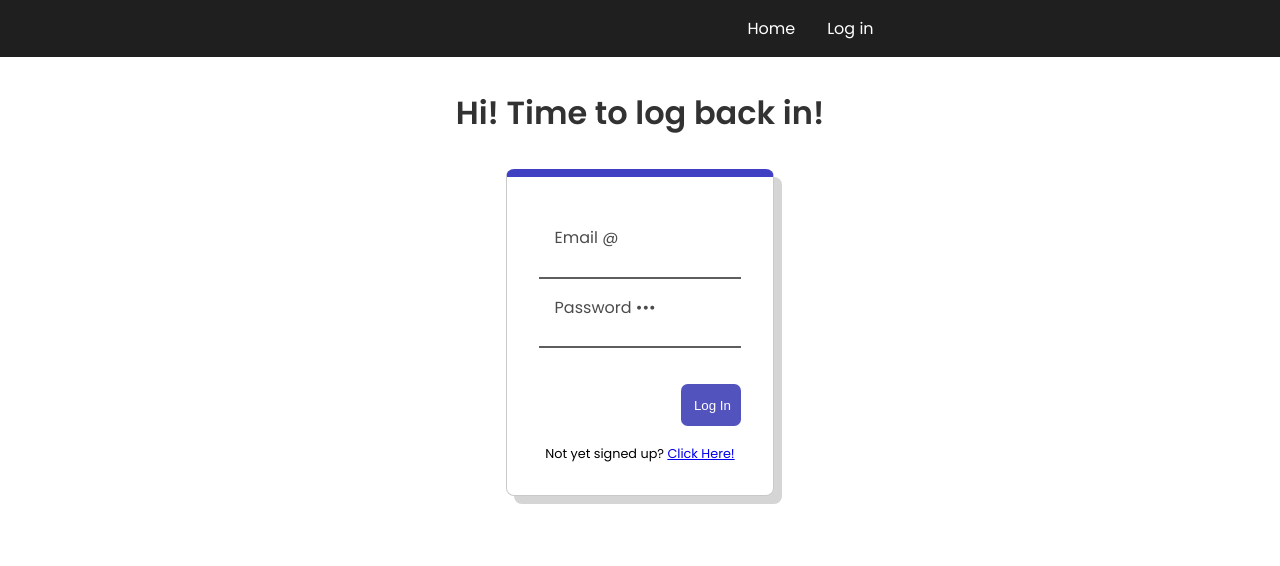
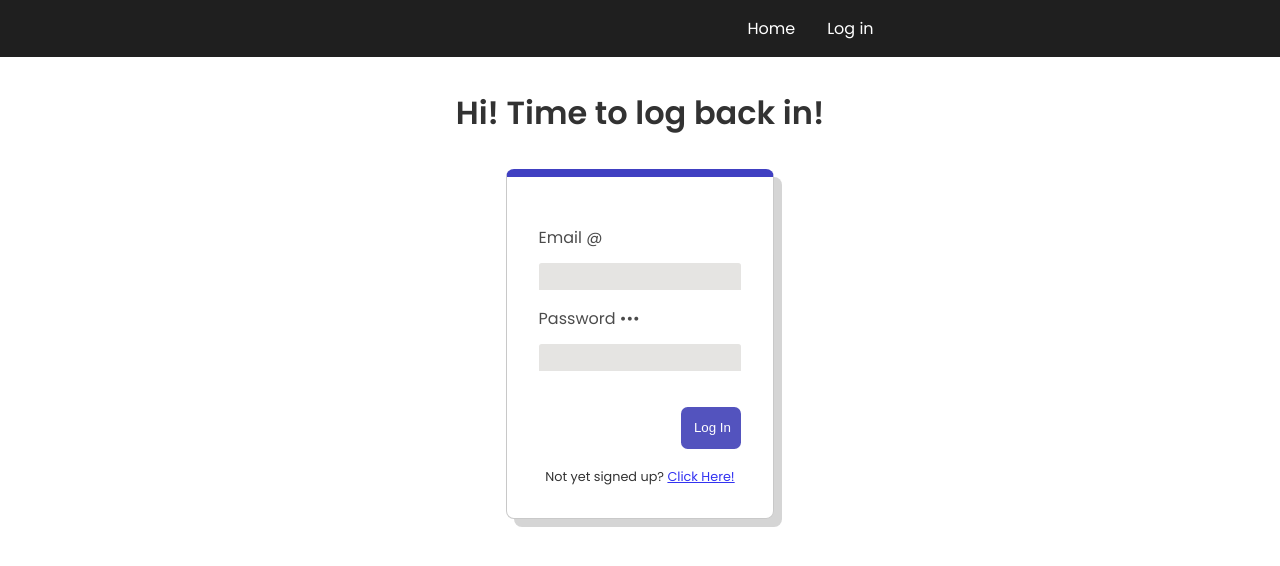
Before and after one commit to aguilanbon/react-firebase-blog, a React (Create React App) app: page /user/login in a window 1280 px wide. Shown: the top 566 px of the page. Built offline with nearby package versions, Linux system fonts and the light colour scheme.

Commit message:
styling fixes login form

```diff
--- a/src/App.css
+++ b/src/App.css
@@ -147,7 +147,6 @@ font-family: 'Ubuntu', sans-serif; */
 }
 
 .form-group label {
-  padding-left: 1em;
   opacity: .7;
 }
 
@@ -156,11 +155,15 @@ font-family: 'Ubuntu', sans-serif; */
   padding: 1em;
   text-align: center;
   border: none;
-  border-bottom: 2px solid rgb(95, 94, 94);
+  transition: border-color 1s;
+  background-color: rgb(229, 228, 226);
+  margin-top: 1em;
+  border-radius: .2em .2em 0 0;
 }
 
 .form-group .inputBox:focus {
   outline: none;
+  border-bottom: 2px solid;
   border-color: rgb(54, 54, 238);
 }
 
@@ -186,4 +189,5 @@ font-family: 'Ubuntu', sans-serif; */
   justify-content: center;
   margin-top: 1.5em;
   font-size: .8em;
+  opacity: .8;
 }
--- a/src/pages/UserForm.jsx
+++ b/src/pages/UserForm.jsx
@@ -9,11 +9,11 @@ function UserForm() {
             <form action="">
                 <div className="form-group">
                     <label htmlFor="email">Email @</label>
-                    <input type="email" name="email" id="" className='inputBox' />
+                    <input type="email" name="email" id="" className='inputBox' required autoComplete='none'/>
                 </div>
                 <div className="form-group">
                     <label htmlFor="password">Password &#8226;&#8226;&#8226; </label>
-                    <input type="password" name="" id="" className='inputBox' />
+                    <input type="password" name="" id="" className='inputBox' required/>
                 </div>
                 <div className="form-group">
                     <input type="submit" value="Log In" />
```
